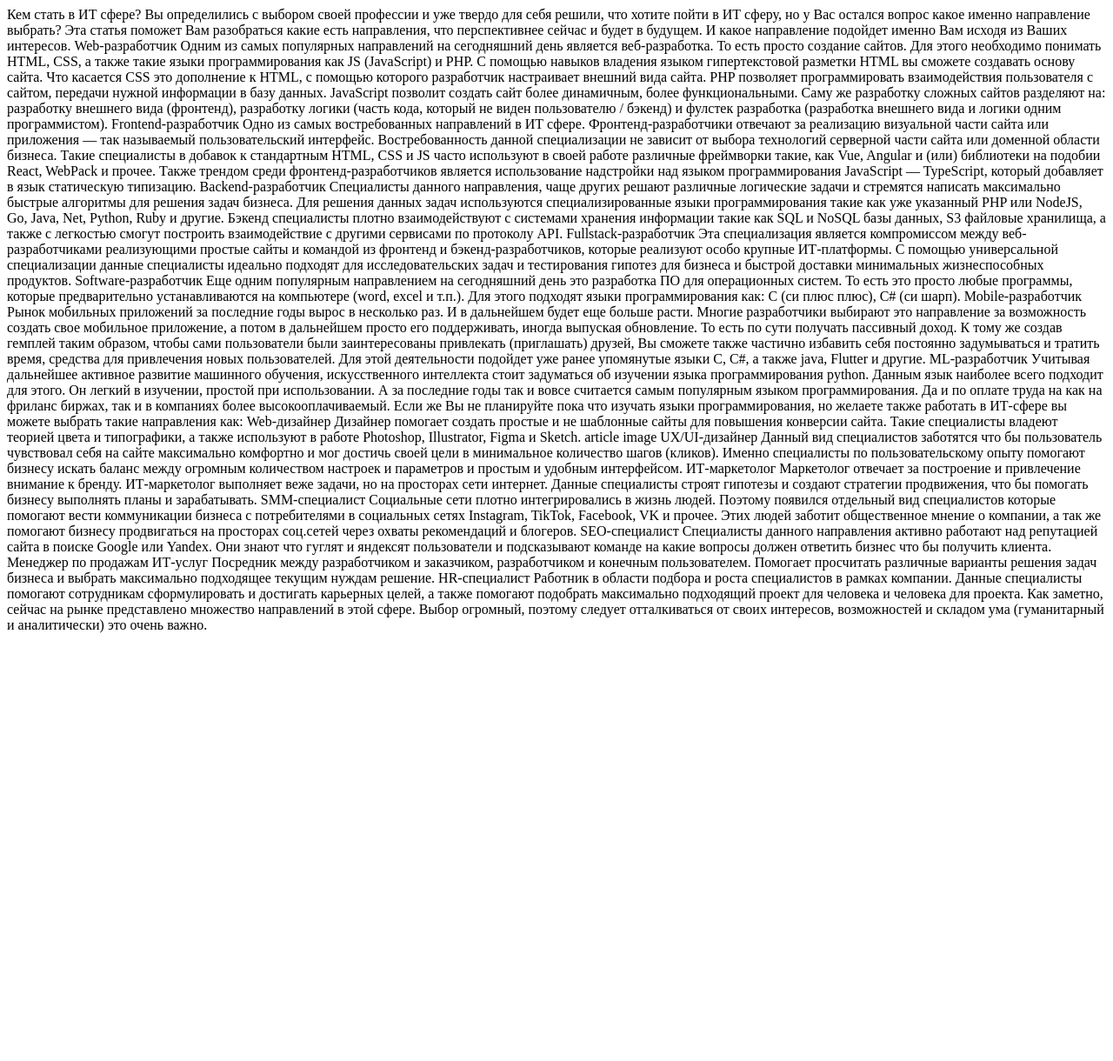
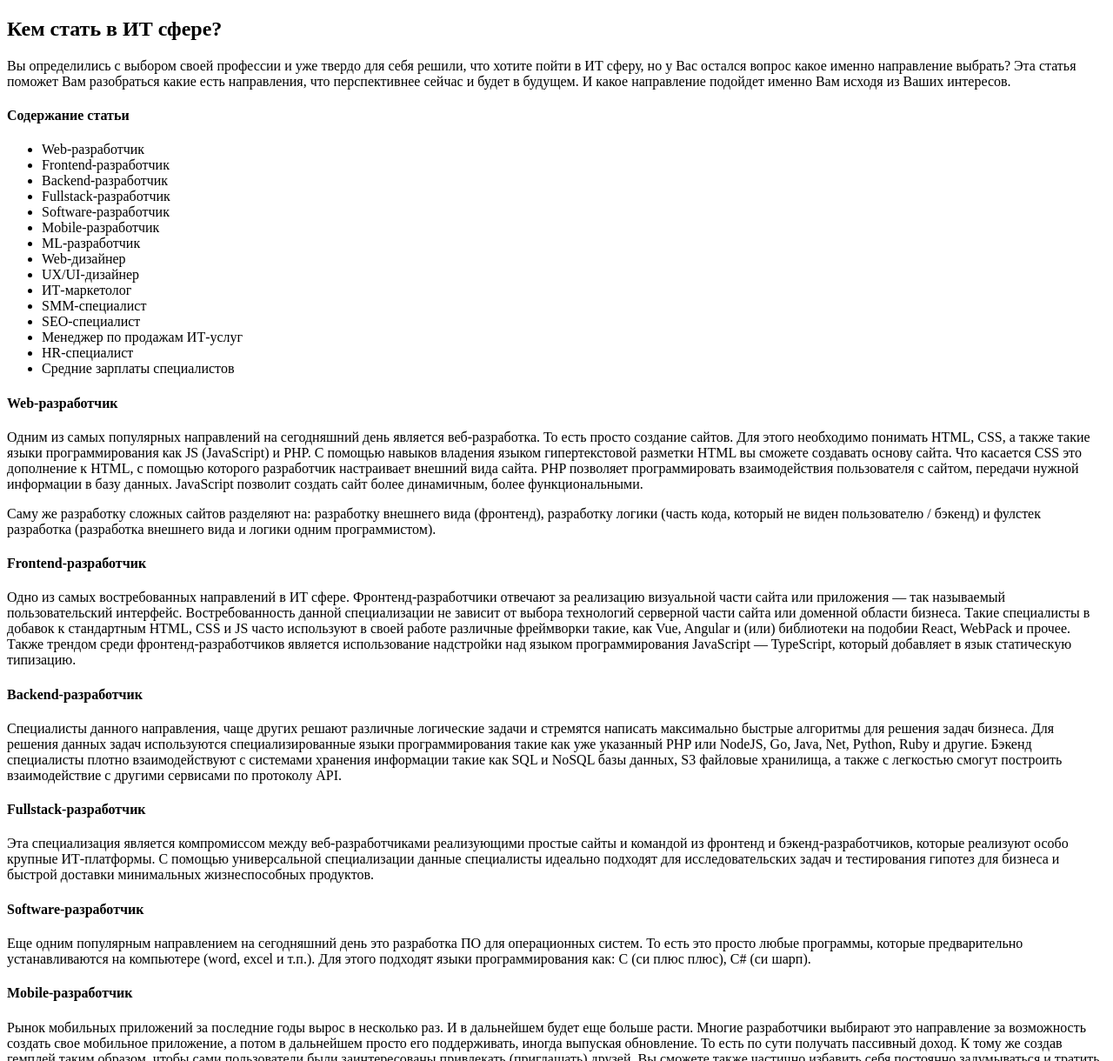
Before and after one commit to IrynaS1/site_California_Magazine, a plain HTML site: page index.html in a window 1280 px wide. Shown: the top 1220 px of the page at 87% size. Before the commit the page ends 800 px from the top, so only its background shows below. Drawn offline with Linux system fonts and the light colour scheme.

Commit message:
Размечены заголовки, абзацы, добавлен список Содержание

```diff
--- a/index.html
+++ b/index.html
@@ -1,64 +1,222 @@
 <!DOCTYPE html>
 <html lang="ru">
+
 <head>
 	<meta charset="UTF-8">
 	<meta http-equiv="X-UA-Compatible" content="IE=edge">
 	<meta name="viewport" content="width=device-width, initial-scale=1.0">
-	<title>Document</title>
+	<title>California Magazin</title>
 </head>
+
 <body>
-	Кем стать в ИТ сфере?
+	<article>
+		<div>
+			<h1>Кем стать в ИТ сфере?</h1>
+		</div>
 
-Вы определились с выбором своей профессии и уже твердо для себя решили, что хотите пойти в ИТ сферу, но у Вас остался вопрос какое именно направление выбрать? Эта статья поможет Вам разобраться какие есть направления, что перспективнее сейчас и будет в будущем. И какое направление подойдет именно Вам исходя из Ваших интересов.
+		<div>
+			<p>Вы определились с выбором своей профессии и уже твердо для себя решили, что хотите пойти в ИТ сферу, но у
+				Вас
+				остался вопрос какое именно направление выбрать? Эта статья поможет Вам разобраться какие есть направления,
+				что
+				перспективнее сейчас и будет в будущем. И какое направление подойдет именно Вам исходя из Ваших интересов.
+			</p>
+		</div>
+		<div>
+			<h4> Содержание статьи</h4>
+			<ul>
+				<li>Web-разработчик</li>
+				<li>Frontend-разработчик</li>
+				<li>Backend-разработчик</li>
+				<li>Fullstack-разработчик</li>
+				<li>Software-разработчик</li>
+				<li>Mobile-разработчик</li>
+				<li>ML-разработчик</li>
+				<li>Web-дизайнер</li>
+				<li>UX/UI-дизайнер</li>
+				<li>ИТ-маркетолог</li>
+				<li>SMM-специалист</li>
+				<li>SEO-специалист</li>
+				<li>Менеджер по продажам ИТ-услуг</li>
+				<li>HR-специалист</li>
+				<li>Средние зарплаты специалистов</li>
+			</ul>
+		</div>
+		<div>
+			<h4>
+				Web-разработчик
+			</h4>
+			<p>Одним из самых популярных направлений на сегодняшний день является веб-разработка. То есть просто создание
+				сайтов.
+				Для этого необходимо понимать HTML, CSS, а также такие языки программирования как JS (JavaScript) и PHP. С
+				помощью
+				навыков владения языком гипертекстовой разметки HTML вы сможете создавать основу сайта. Что касается CSS это
+				дополнение к HTML, с помощью которого разработчик настраивает внешний вида сайта. PHP позволяет
+				программировать
+				взаимодействия пользователя с сайтом, передачи нужной информации в базу данных. JavaScript позволит создать
+				сайт
+				более динамичным, более функциональными.</p>
+		</div>
+		<div>
+			<p>Саму же разработку сложных сайтов разделяют на: разработку внешнего вида (фронтенд), разработку логики
+				(часть
+				кода, который не виден пользователю / бэкенд) и фулстек разработка (разработка внешнего вида и логики одним
+				программистом).</p>
+		</div>
+		<div>
+			<h4>Frontend-разработчик</h4>
+			<p>Одно из самых востребованных направлений в ИТ сфере. Фронтенд-разработчики отвечают за реализацию визуальной
+				части
+				сайта или приложения — так называемый пользовательский интерфейс. Востребованность данной специализации не
+				зависит
+				от выбора технологий серверной части сайта или доменной области бизнеса. Такие специалисты в добавок к
+				стандартным
+				HTML, CSS и JS часто используют в своей работе различные фреймворки такие, как Vue, Angular и (или)
+				библиотеки
+				на
+				подобии React, WebPack и прочее. Также трендом среди фронтенд-разработчиков является использование
+				надстройки
+				над
+				языком программирования JavaScript — TypeScript, который добавляет в язык статическую типизацию.</p>
+		</div>
+		<div>
 
-Web-разработчик
-Одним из самых популярных направлений на сегодняшний день является веб-разработка. То есть просто создание сайтов. Для этого необходимо понимать HTML, CSS, а также такие языки программирования как JS (JavaScript) и PHP. С помощью навыков владения языком гипертекстовой разметки HTML вы сможете создавать основу сайта. Что касается CSS это дополнение к HTML, с помощью которого разработчик настраивает внешний вида сайта. PHP позволяет программировать взаимодействия пользователя с сайтом, передачи нужной информации в базу данных. JavaScript позволит создать сайт более динамичным, более функциональными.
+			<h4>Backend-разработчик</h4>
 
-Саму же разработку сложных сайтов разделяют на: разработку внешнего вида (фронтенд), разработку логики (часть кода, который не виден пользователю / бэкенд) и фулстек разработка (разработка внешнего вида и логики одним программистом).
+			<p>Специалисты данного направления, чаще других решают различные логические задачи и стремятся написать
+				максимально
+				быстрые алгоритмы для решения задач бизнеса. Для решения данных задач используются специализированные языки
+				программирования такие как уже указанный PHP или NodeJS, Go, Java, Net, Python, Ruby и другие. Бэкенд
+				специалисты
+				плотно взаимодействуют с системами хранения информации такие как SQL и NoSQL базы данных, S3 файловые
+				хранилища, а
+				также с легкостью смогут построить взаимодействие с другими сервисами по протоколу API.</p>
+		</div>
+		<div>
 
-Frontend-разработчик
-Одно из самых востребованных направлений в ИТ сфере. Фронтенд-разработчики отвечают за реализацию визуальной части сайта или приложения — так называемый пользовательский интерфейс. Востребованность данной специализации не зависит от выбора технологий серверной части сайта или доменной области бизнеса. Такие специалисты в добавок к стандартным HTML, CSS и JS часто используют в своей работе различные фреймворки такие, как Vue, Angular и (или) библиотеки на подобии React, WebPack и прочее. Также трендом среди фронтенд-разработчиков является использование надстройки над языком программирования JavaScript — TypeScript, который добавляет в язык статическую типизацию.
+			<h4>Fullstack-разработчик</h4>
 
-Backend-разработчик
-Специалисты данного направления, чаще других решают различные логические задачи и стремятся написать максимально быстрые алгоритмы для решения задач бизнеса. Для решения данных задач используются специализированные языки программирования такие как уже указанный PHP или NodeJS, Go, Java, Net, Python, Ruby и другие. Бэкенд специалисты плотно взаимодействуют с системами хранения информации такие как SQL и NoSQL базы данных, S3 файловые хранилища, а также с легкостью смогут построить взаимодействие с другими сервисами по протоколу API.
+			<p>Эта специализация является компромиссом между веб-разработчиками реализующими простые сайты и командой из
+				фронтенд
+				и бэкенд-разработчиков, которые реализуют особо крупные ИТ-платформы. С помощью универсальной специализации
+				данные
+				специалисты идеально подходят для исследовательских задач и тестирования гипотез для бизнеса и быстрой
+				доставки
+				минимальных жизнеспособных продуктов.</p>
+		</div>
+		<div>
 
-Fullstack-разработчик
-Эта специализация является компромиссом между веб-разработчиками реализующими простые сайты и командой из фронтенд и бэкенд-разработчиков, которые реализуют особо крупные ИТ-платформы. С помощью универсальной специализации данные специалисты идеально подходят для исследовательских задач и тестирования гипотез для бизнеса и быстрой доставки минимальных жизнеспособных продуктов.
+			<h4>Software-разработчик</h4>
 
-Software-разработчик
-Еще одним популярным направлением на сегодняшний день это разработка ПО для операционных систем. То есть это просто любые программы, которые предварительно устанавливаются на компьютере (word, excel и т.п.). Для этого подходят языки программирования как: C (си плюс плюс), C# (си шарп).
+			<p>Еще одним популярным направлением на сегодняшний день это разработка ПО для операционных систем. То есть это
+				просто любые программы, которые предварительно устанавливаются на компьютере (word, excel и т.п.). Для этого
+				подходят языки программирования как: C (си плюс плюс), C# (си шарп).</p>
+		</div>
+		<div>
 
-Mobile-разработчик
-Рынок мобильных приложений за последние годы вырос в несколько раз. И в дальнейшем будет еще больше расти. Многие разработчики выбирают это направление за возможность создать свое мобильное приложение, а потом в дальнейшем просто его поддерживать, иногда выпуская обновление. То есть по сути получать пассивный доход. К тому же создав гемплей таким образом, чтобы сами пользователи были заинтересованы привлекать (приглашать) друзей, Вы сможете также частично избавить себя постоянно задумываться и тратить время, средства для привлечения новых пользователей. Для этой деятельности подойдет уже ранее упомянутые языки C, C#, а также java, Flutter и другие.
+			<h4>Mobile-разработчик</h4>
 
-ML-разработчик
-Учитывая дальнейшее активное развитие машинного обучения, искусственного интеллекта стоит задуматься об изучении языка программирования python. Данным язык наиболее всего подходит для этого. Он легкий в изучении, простой при использовании. А за последние годы так и вовсе считается самым популярным языком программирования. Да и по оплате труда на как на фриланс биржах, так и в компаниях более высокооплачиваемый.
+			<p>Рынок мобильных приложений за последние годы вырос в несколько раз. И в дальнейшем будет еще больше расти.
+				Многие
+				разработчики выбирают это направление за возможность создать свое мобильное приложение, а потом в дальнейшем
+				просто его поддерживать, иногда выпуская обновление. То есть по сути получать пассивный доход. К тому же
+				создав
+				гемплей таким образом, чтобы сами пользователи были заинтересованы привлекать (приглашать) друзей, Вы
+				сможете
+				также частично избавить себя постоянно задумываться и тратить время, средства для привлечения новых
+				пользователей.
+				Для этой деятельности подойдет уже ранее упомянутые языки C, C#, а также java, Flutter и другие.</p>
+		</div>
+		<div>
 
-Если же Вы не планируйте пока что изучать языки программирования, но желаете также работать в ИТ-сфере вы можете выбрать такие направления как:
+			<h4>ML-разработчик</h4>
 
-Web-дизайнер
-Дизайнер помогает создать простые и не шаблонные сайты для повышения конверсии сайта. Такие специалисты владеют теорией цвета и типографики, а также используют в работе Photoshop, Illustrator, Figma и Sketch.
+			<p>Учитывая дальнейшее активное развитие машинного обучения, искусственного интеллекта стоит задуматься об
+				изучении
+				языка программирования python. Данным язык наиболее всего подходит для этого. Он легкий в изучении, простой
+				при
+				использовании. А за последние годы так и вовсе считается самым популярным языком программирования. Да и по
+				оплате
+				труда на как на фриланс биржах, так и в компаниях более высокооплачиваемый.</p>
+		</div>
+		<div>
+			<p>Если же Вы не планируйте пока что изучать языки программирования, но желаете также работать в ИТ-сфере вы
+				можете
+				выбрать такие направления как:</p>
+		</div>
+		<div>
 
-article image
-UX/UI-дизайнер
-Данный вид специалистов заботятся что бы пользователь чувствовал себя на сайте максимально комфортно и мог достичь своей цели в минимальное количество шагов (кликов). Именно специалисты по пользовательскому опыту помогают бизнесу искать баланс между огромным количеством настроек и параметров и простым и удобным интерфейсом.
+			<h4>Web-дизайнер</h4>
 
-ИТ-маркетолог
-Маркетолог отвечает за построение и привлечение внимание к бренду. ИТ-маркетолог выполняет веже задачи, но на просторах сети интернет. Данные специалисты строят гипотезы и создают стратегии продвижения, что бы помогать бизнесу выполнять планы и зарабатывать.
+			<p>Дизайнер помогает создать простые и не шаблонные сайты для повышения конверсии сайта. Такие специалисты
+				владеют
+				теорией цвета и типографики, а также используют в работе Photoshop, Illustrator, Figma и Sketch.</p>
+		</div>
+		<div>
 
-SMM-специалист
-Социальные сети плотно интегрировались в жизнь людей. Поэтому появился отдельный вид специалистов которые помогают вести коммуникации бизнеса с потребителями в социальных сетях Instagram, TikTok, Facebook, VK и прочее. Этих людей заботит общественное мнение о компании, а так же помогают бизнесу продвигаться на просторах соц.сетей через охваты рекомендаций и блогеров.
+			<h4>UX/UI-дизайнер</h4>
 
-SEO-специалист
-Специалисты данного направления активно работают над репутацией сайта в поиске Google или Yandex. Они знают что гуглят и яндексят пользователи и подсказывают команде на какие вопросы должен ответить бизнес что бы получить клиента.
+			<p>Данный вид специалистов заботятся что бы пользователь чувствовал себя на сайте максимально комфортно и мог
+				достичь
+				своей цели в минимальное количество шагов (кликов). Именно специалисты по пользовательскому опыту помогают
+				бизнесу
+				искать баланс между огромным количеством настроек и параметров и простым и удобным интерфейсом.</p>
+		</div>
+		<div>
 
-Менеджер по продажам ИТ-услуг
-Посредник между разработчиком и заказчиком, разработчиком и конечным пользователем. Помогает просчитать различные варианты решения задач бизнеса и выбрать максимально подходящее текущим нуждам решение.
+			<h4>ИТ-маркетолог</h4>
 
-HR-специалист
-Работник в области подбора и роста специалистов в рамках компании. Данные специалисты помогают сотрудникам сформулировать и достигать карьерных целей, а также помогают подобрать максимально подходящий проект для человека и человека для проекта.
+			<p>Маркетолог отвечает за построение и привлечение внимание к бренду. ИТ-маркетолог выполняет веже задачи, но
+				на
+				просторах сети интернет. Данные специалисты строят гипотезы и создают стратегии продвижения, что бы помогать
+				бизнесу выполнять планы и зарабатывать.</p>
+		</div>
+		<div>
 
-Как заметно, сейчас на рынке представлено множество направлений в этой сфере. Выбор огромный, поэтому следует отталкиваться от своих интересов, возможностей и складом ума (гуманитарный и аналитически) это очень важно.
+			<h4>SMM-специалист</h4>
 
+			<p>Социальные сети плотно интегрировались в жизнь людей. Поэтому появился отдельный вид специалистов которые
+				помогают
+				вести коммуникации бизнеса с потребителями в социальных сетях Instagram, TikTok, Facebook, VK и прочее. Этих
+				людей
+				заботит общественное мнение о компании, а так же помогают бизнесу продвигаться на просторах соц.сетей через
+				охваты
+				рекомендаций и блогеров.</p>
+		</div>
+		<div>
+
+			<h4>SEO-специалист</h4>
+
+			<p>Специалисты данного направления активно работают над репутацией сайта в поиске Google или Yandex. Они знают
+				что
+				гуглят и яндексят пользователи и подсказывают команде на какие вопросы должен ответить бизнес что бы
+				получить
+				клиента.</p>
+		</div>
+		<div>
+
+			<h4>Менеджер по продажам ИТ-услуг</h4>
+
+			<p>Посредник между разработчиком и заказчиком, разработчиком и конечным пользователем. Помогает просчитать
+				различные
+				варианты решения задач бизнеса и выбрать максимально подходящее текущим нуждам решение.</p>
+		</div>
+		<div>
+
+			<h4>HR-специалист</h4>
+
+			<p>Работник в области подбора и роста специалистов в рамках компании. Данные специалисты помогают сотрудникам
+				сформулировать и достигать карьерных целей, а также помогают подобрать максимально подходящий проект для
+				человека
+				и человека для проекта.</p>
+		</div>
+		<div>
+			<p>Как заметно, сейчас на рынке представлено множество направлений в этой сфере. Выбор огромный, поэтому
+				следует
+				отталкиваться от своих интересов, возможностей и складом ума (гуманитарный и аналитически) это очень важно.
+			</p>
+		</div>
+	</article>
 </body>
+
 </html>
```
